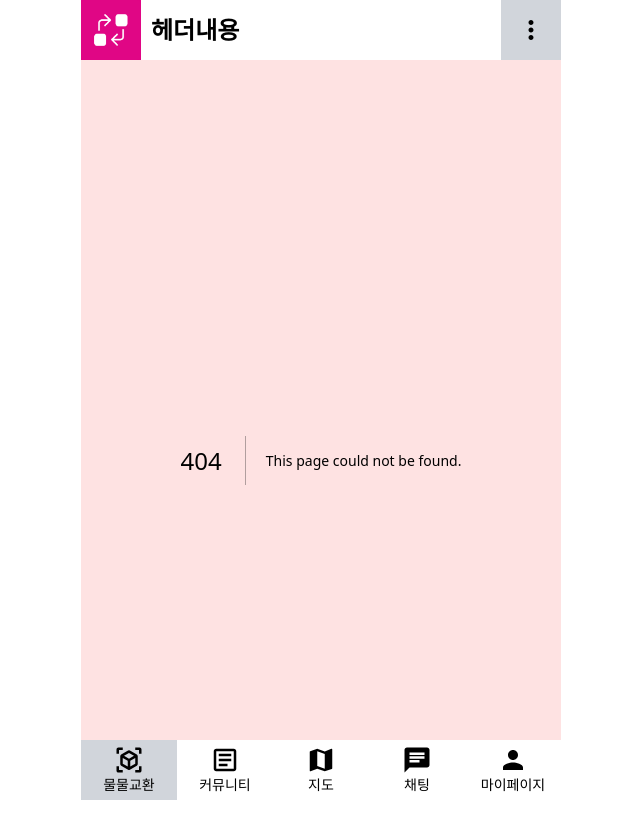
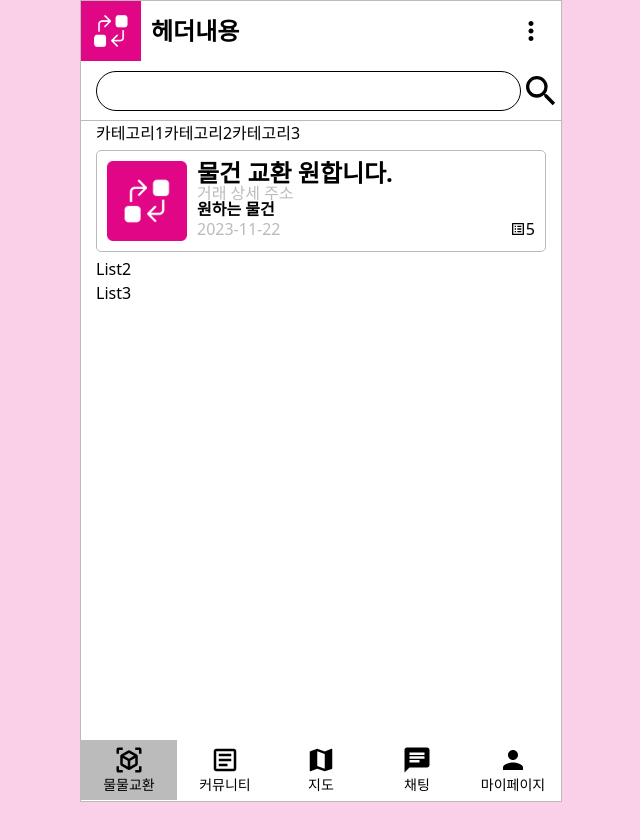
Before and after one commit to KostaMiniProject/MainProject-Front, a Next.js app: page /exchange in a window 1280 px wide. Before the commit this address had no page. Shown: the top 840 px of the page, without its empty margins (319-959 px from the left). After the commit the page ends 802 px from the top, so only its background shows below. Built offline with nearby package versions, Linux system fonts and the light colour scheme.

Commit message:
feat : 교환리스트 페이지 레이아웃, 교환 아이템 구성

```diff
--- /dev/null
+++ b/app/exchange/page.tsx
@@ -0,0 +1,28 @@
+import React from 'react';
+import Scarch from '@/components/Search';
+import ExchangePost from '@/components/exchange/ExchangePost';
+
+function Page() {
+  return (
+    <div>
+      <Scarch />
+      {/* 컨텐츠 */}
+      <div className="mx-[15px]">
+        {/* 카테고리 */}
+        <div className="bg-white flex">
+          <div>카테고리1</div>
+          <div>카테고리2</div>
+          <div>카테고리3</div>
+        </div>
+        {/* ExchangePost 리스트 */}
+        <div>
+          <ExchangePost />
+          <div>List2</div>
+          <div>List3</div>
+        </div>
+      </div>
+    </div>
+  );
+}
+
+export default Page;
--- a/app/layout.tsx
+++ b/app/layout.tsx
@@ -21,8 +21,8 @@ export default function RootLayout({
   return (
     <html>
       <head />
-      <body>
-        <div className="bg-red-100 max-w-[480px] h-[100vh] mx-auto">
+      <body className="bg-softbase relative">
+        <div className="bg-white max-w-[480px] min-h-[100vh] mx-auto border-gray border-[1px] box-content ">
           <Header />
           {children}
           <Navbar />
--- a/components/Header.tsx
+++ b/components/Header.tsx
@@ -6,19 +6,21 @@ import Image from 'next/image';
 
 function Header() {
   return (
+    <div className="sticky top-0 w-full z-500 max-w-[480px]">
       <div className="flex h-[60px] bg-white">
-      <div className="w-[60px] bg-[#E00685] flex items-center justify-center">
+        <div className="w-[60px] bg-base flex items-center justify-center relative">
           <div className="">
-          <Image src={Logo} alt="v13 image" width={500} height={100} />
+            <Image src={Logo} alt="logo" width={500} height={100} />
           </div>
         </div>
-      <div className="flex-1  flex items-center m-[10px] text-[24px] font-[800]">
+        <div className="flex-1 flex items-center m-[10px] text-[24px] font-[800]">
           헤더내용
         </div>
         <div className="w-[60px] bg-gray-300 flex items-center justify-center">
           <MdMoreVert size={30} />
         </div>
       </div>
+    </div>
   );
 }
 
--- a/components/Navbar.tsx
+++ b/components/Navbar.tsx
@@ -13,7 +13,7 @@ const iconSize: number = 30;
 function flexClasses(active: boolean) {
   return (
     'flex-1 flex flex-col items-center justify-center h-[100%]' +
-    (active ? ' bg-gray-300' : '')
+    (active ? ' bg-gray' : '')
   );
 }
 
--- /dev/null
+++ b/components/Search.tsx
@@ -0,0 +1,32 @@
+'use client';
+import React, { useState } from 'react';
+import { MdOutlineSearch } from 'react-icons/md';
+
+function Search() {
+  const [color, setColor] = useState('');
+
+  const handleFocus = () => {
+    setColor('border-base');
+  };
+
+  const handleBlur = () => {
+    setColor('border-black');
+  };
+  return (
+    <div className=" h-[60px] flex items-center border-b-[1px] border-gray">
+      <div
+        className={`border-[1.5px] rounded-[20px] ml-[15px] h-[40px] flex-1 ${color}`}
+      >
+        <input
+          type="text"
+          className="w-full h-full p-2 outline-none border-transparent bg-transparent"
+          onFocus={handleFocus}
+          onBlur={handleBlur}
+        />
+      </div>
+      <MdOutlineSearch size={40} />
+    </div>
+  );
+}
+
+export default Search;
--- /dev/null
+++ b/components/exchange/ExchangePost.tsx
@@ -0,0 +1,33 @@
+import React from 'react';
+import Image from 'next/image';
+import { MdOutlineListAlt } from 'react-icons/md';
+
+import TempImg from '@/image/Logo.png';
+
+function ExchangePost() {
+  return (
+    <div className="border-gray border-[0.5px] rounded-[5px] flex my-[5px]">
+      <Image
+        src={TempImg}
+        alt="Item image"
+        className="w-[80px] h-[80px] my-[10px] ml-[10px]"
+      />
+      <div className="my-[10px] w-[100%] mx-[10px] flex-col justify-between">
+        <div className="font-[800] text-[24px] leading-none">
+          물건 교환 원합니다.
+        </div>
+        <div className="text-gray text-[16px] leading-none">거래 상세 주소</div>
+        <div className="font-[600] leading-none">원하는 물건</div>
+        <div className="flex justify-between">
+          <div className="text-gray">2023-11-22</div>
+          <div className="flex items-center">
+            <MdOutlineListAlt />
+            <div>5</div>
+          </div>
+        </div>
+      </div>
+    </div>
+  );
+}
+
+export default ExchangePost;
--- a/tailwind.config.ts
+++ b/tailwind.config.ts
@@ -1,4 +1,4 @@
-import type { Config } from 'tailwindcss'
+import type { Config } from 'tailwindcss';
 
 const config: Config = {
   content: [
@@ -7,6 +7,15 @@ const config: Config = {
     './app/**/*.{js,ts,jsx,tsx,mdx}',
   ],
   theme: {
+    colors: {
+      transparent: 'transparent',
+      current: 'currentColor',
+      base: '#e00685',
+      softbase: '#F9D0E8',
+      gray: '#BBBBBB',
+      white: '#FFFFFF',
+      black: '#000000',
+    },
     extend: {
       backgroundImage: {
         'gradient-radial': 'radial-gradient(var(--tw-gradient-stops))',
@@ -16,5 +25,5 @@ const config: Config = {
     },
   },
   plugins: [],
-}
-export default config
+};
+export default config;
```
Lines whose indentation alone changed are shown as unchanged.
